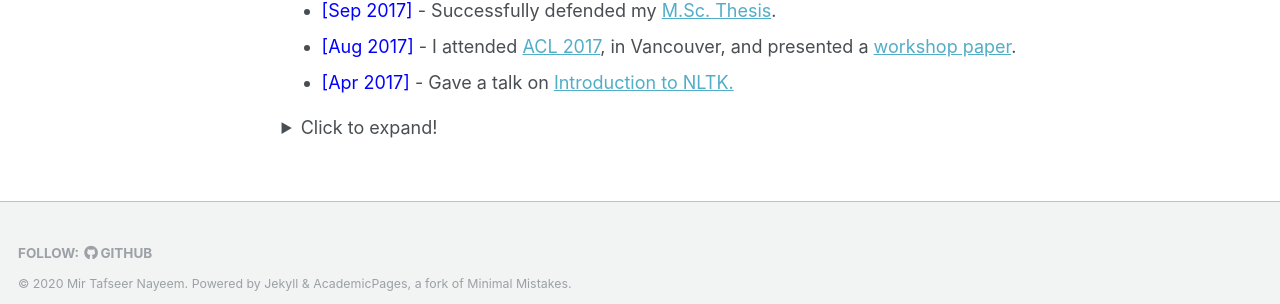
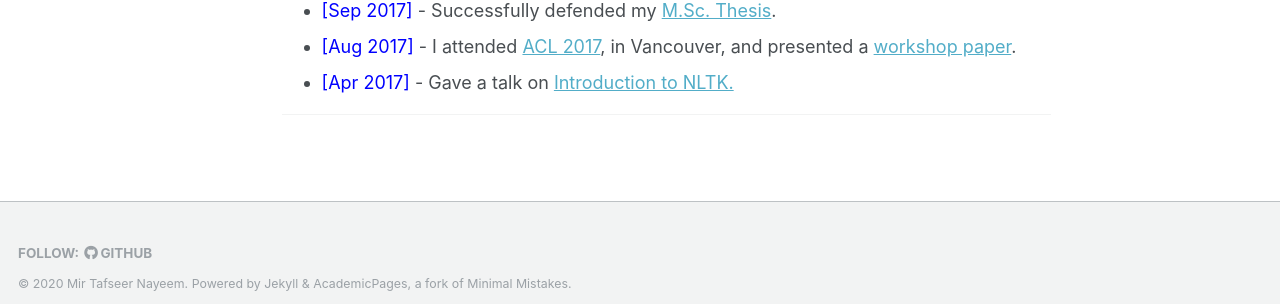
Before and after one commit to sujan-sarker/sujan-sarker.github.io, a Jekyll site: the page built from _pages/about.md, in a window 1280 px wide and 1074 px high. Shown: the part 744-1048 px from the top of the window. Built offline with Jekyll 4.4.1, drawn with Linux system fonts in a browser that asks for light colours.

Commit message:
Update about.md

```diff
--- a/_pages/about.md
+++ b/_pages/about.md
@@ -30,12 +30,4 @@ My name is Mir Tafseer Nayeem. I graduated with a M.Sc. degree in Computer Scien
 * <span style="color:Blue"> [Aug 2017] </span> - I attended [ACL 2017](http://acl2017.org/), in Vancouver, and presented a [workshop paper](http://www.aclweb.org/anthology/W17-2407).
 * <span style="color:Blue"> [Apr 2017] </span> - Gave a talk on [Introduction to NLTK.](https://tafseer-nayeem.github.io/files/Introduction_to_NLTK.pdf)
 
-
-<details>
-  <summary>Click to expand!</summary>
-
-  1. A numbered
-  2. list
-     * With some
-     * Sub bullets
-</details>
+-----------
```
